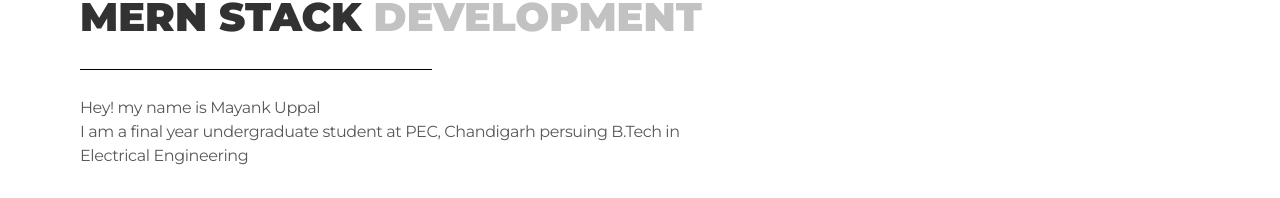
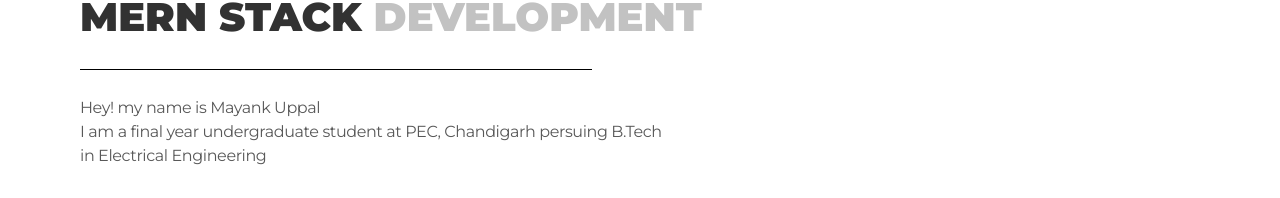
Before and after one commit to kshitijjj/Portfolio_v_1.1, a React (Create React App) app: page / in a window 1280 px wide. Shown: the part 282-480 px from the top of the page. Built offline with nearby package versions, Linux system fonts and the light colour scheme.

Commit message:
update home component

```diff
--- a/src/Components/Home.jsx
+++ b/src/Components/Home.jsx
@@ -9,18 +9,19 @@ const Home = () => {
         <div className='py-[2rem] md:pt-[2.8rem]'>
             {/* Heading */}
             <div className=' pl-[1.5rem] mt-[1.5rem] pb-[0.6rem] md:px-[5rem] md:pb-[1.5rem] md:mt-[2rem]'>
-                <p className='text-[1.26rem] md:w-[50rem] md:text-[2.5rem] opacity-80  leading-[2.1rem]  md:leading-[3.5rem] font-montserrat font-black'>SOFTWARE <span  className="text-[1.26rem] md:text-[2.5rem] font-montserrat font-black opacity-30">DEVELOPMENT</span></p>
-                <p className='text-[1.26rem] md:w-[50rem] opacity-80 md:text-[2.5rem]  leading-[2.1rem]  md:leading-[3.5rem] font-montserrat font-black'>DATA ANALYSIS</p>
-                <p className='text-[1.26rem] md:w-[60rem] opacity-80 md:text-[2.5rem]  leading-[2.1rem]  md:leading-[3.5rem] font-montserrat font-black'>MERN STACK <span className="text-[1.26rem] md:text-[2.5rem] font-montserrat font-black opacity-30">DEVELOPMENT</span></p>
+                <p className='text-[1.26rem] md:text-[2.5rem] opacity-80  leading-[2.1rem]  md:leading-[3.5rem] font-montserrat font-black'>SOFTWARE <span  className="text-[1.26rem] md:text-[2.5rem] font-montserrat font-black opacity-30">DEVELOPMENT</span></p>
+                <p className='text-[1.26rem] opacity-80 md:text-[2.5rem]  leading-[2.1rem]  md:leading-[3.5rem] font-montserrat font-black'>DATA ANALYSIS</p>
+                <p className='text-[1.26rem] opacity-80 md:text-[2.5rem]  leading-[2.1rem]  md:leading-[3.5rem] font-montserrat font-black'>MERN STACK <span className="text-[1.26rem] md:text-[2.5rem] font-montserrat font-black opacity-30">DEVELOPMENT</span></p>
             </div>          {/* line */}
 
-            <div className=" w-[20rem] md:w-[22rem] ml-[1.6rem] h-[0.02rem] bg-black bg-opacity-30 md:mx-[5rem] md:h-[0.1rem] md:bg-black">
+            <div className=" w-[20rem] md:w-[32rem] ml-[1.6rem] h-[0.02rem] bg-black bg-opacity-30 md:mx-[5rem] md:h-[0.1rem] md:bg-black">
             </div>
 
             {/* Sub Heading */}
-            <div className=' pl-[1.6rem] w-[25rem] pt-[1rem] md:pl-[5rem] md:pt-[1.6rem] md:w-[45rem] '>
+            <div className=' pl-[1.6rem] pt-[1rem] md:pl-[5rem] md:pt-[1.6rem]  '>
                 <p className=' text-[0.75rem] md:text-[1rem] font-montserrat tracking-tight opacity-65'>Hey! my name is Mayank Uppal</p>
-                <p className=" text-[0.75rem] md:text-[1rem] font-montserrat tracking-tight opacity-65">I am a final year undergraduate student at PEC, Chandigarh persuing B.Tech in Electrical Engineering</p>
+                <p className=" text-[0.75rem] md:text-[1rem] font-montserrat tracking-tight opacity-65">I am a final year undergraduate student at PEC, Chandigarh persuing B.Tech </p>
+                <p className=" text-[0.75rem] md:text-[1rem] font-montserrat tracking-tight opacity-65">in Electrical Engineering</p>
             </div>
 
             {/* Button */}
--- a/src/Components/Main.jsx
+++ b/src/Components/Main.jsx
@@ -20,11 +20,11 @@ const Main = () => {
             <Home/>
             </Element>
 
-           {/*  <Element name='project'>
+           {/* <Element name='project'>
             <Project/>
-            </Element>
+            </Element> */}
 
-            <Element name='skills'>
+            {/*<Element name='skills'>
             <Skill/>
             </Element>
 
```
